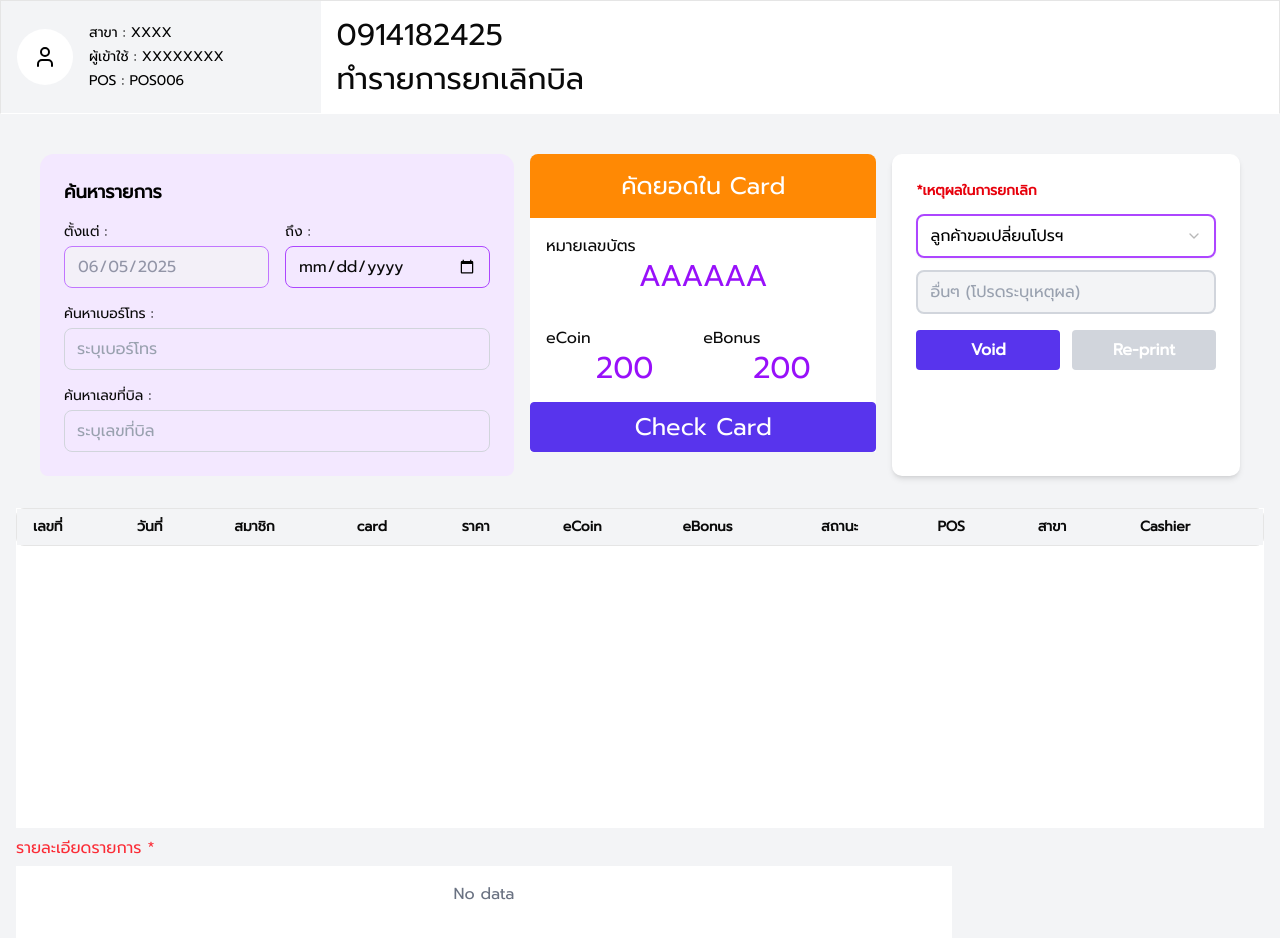
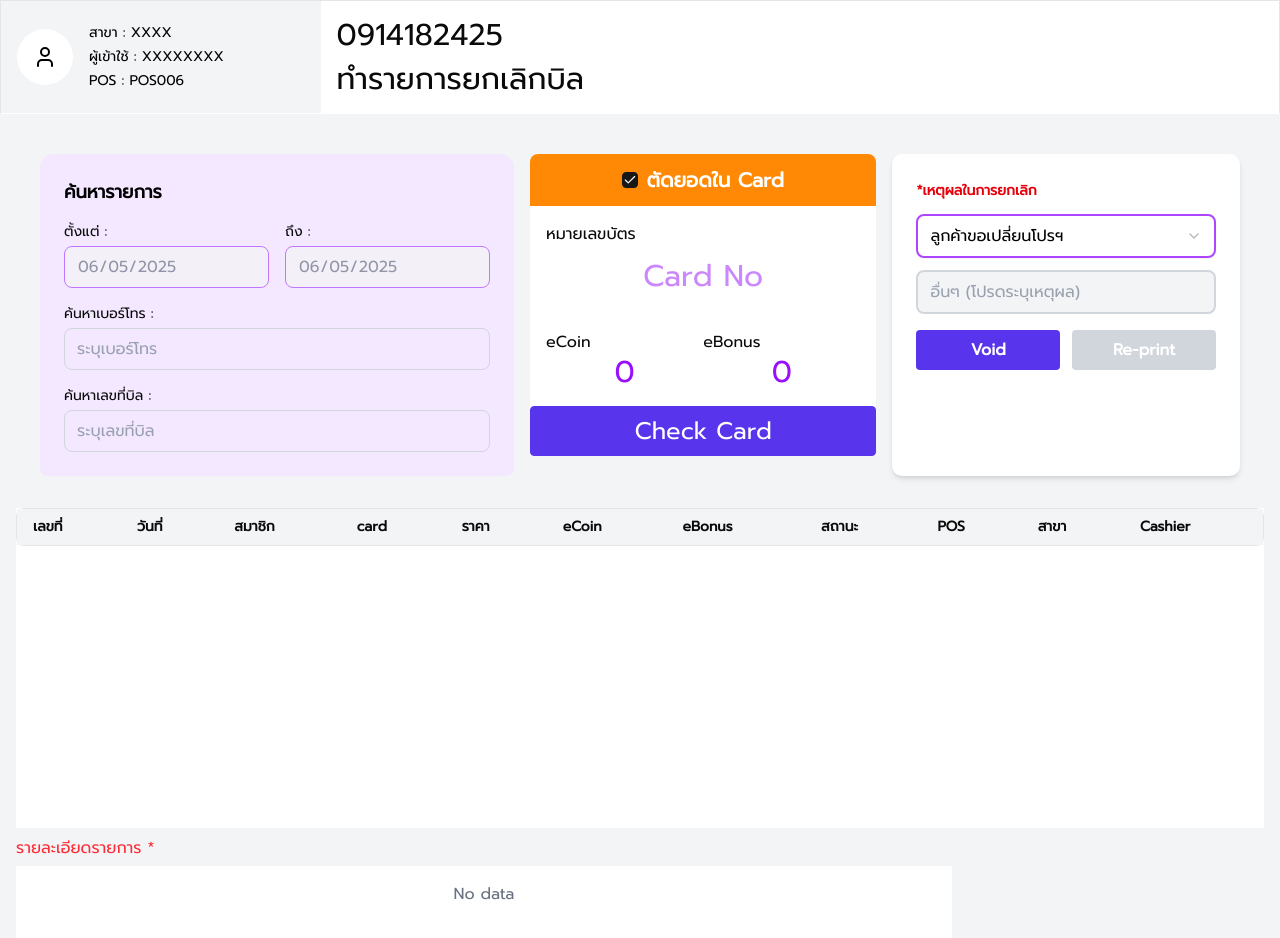
Before and after one commit to ibankky/pos-next-demo, a Next.js app: page /void in a window 1280 px wide. Shown: the top 938 px of the page. Built offline with nearby package versions, Linux system fonts and the light colour scheme.

Commit message:
fix case card ID in sell

```diff
--- a/src/app/(void)/void/page.jsx
+++ b/src/app/(void)/void/page.jsx
@@ -4,7 +4,9 @@ import { Button } from "@/components/ui/button";
 import { useEffect, useState } from "react";
 import DataTable from "@/components/DataTable";
 import Tables from "@/components/TablesVoid";
+import { Checkbox } from "@/components/ui/checkbox";
 import dayjs from "dayjs";
+import Swal from "sweetalert2";
 import {
   Select,
   SelectContent,
@@ -12,6 +14,7 @@ import {
   SelectTrigger,
   SelectValue,
 } from "@/components/ui/select";
+import { usePosStore } from "@/store";
 
 export default function VoidPage() {
   const [loading, setLoading] = useState(true);
@@ -24,14 +27,18 @@ export default function VoidPage() {
   const [pageCount, setPageCount] = useState(1);
   const [formData, setFormData] = useState({
     startDate: dayjs().format("YYYY-MM-DD"),
-    endDate: "",
+    endDate: dayjs().format("YYYY-MM-DD"),
     phone: "",
     billNo: "",
   });
   const [reason, setReason] = useState("ลูกค้าขอเปลี่ยนโปรฯ");
   const [customReason, setCustomReason] = useState("");
-  const [isOther , setIsOther] = useState(false);
-
+  const [isOther, setIsOther] = useState(false);
+  const [cutInCard, setCutInCard] = useState(true);
+  const [cardData , setCardData] = useState("")
+  const [coin , setCoin] = useState(0)
+  const [bonus , setBonus] = useState(0)
+  const member = usePosStore((state) => state.member);
 
   const handleChange = (e) => {
     const { name, value } = e.target;
@@ -62,14 +69,26 @@ export default function VoidPage() {
 
   const fetchPosTransaction = async () => {
     const { startDate, endDate, phone, billNo } = formData;
+
     const query = new URLSearchParams({
       startDate: startDate,
       endDate: endDate,
-      memberTel : phone,
+      memberTel: phone,
       billNo,
     }).toString();
+
+    if (cutInCard && cardData) {
+      // สมมติว่า cardData มีโครงสร้างเป็น object เช่น { card_no: 'ABC123' }
+      Object.entries(cardData).forEach(([key, value]) => {
+        if (value !== undefined && value !== "") {
+          queryParams.append(key, value);
+        }
+      });
+    }
+    //console.log('query');
+    //console.log(query);
     try {
-      const res = await fetch(`/api/pos/transaction?${query}`);
+      const res = await fetch(`/api/pos/transaction?${queryParams.toString()}`);
       if (!res.ok) throw new Error("Failed to fetch branches");
       const json = await res.json();
       setTransaction(json.data.data.result);
@@ -80,12 +99,12 @@ export default function VoidPage() {
   };
 
   const fetchPosSubTransaction = async (bill) => {
-    const billNo = bill
+    const billNo = bill;
     try {
       const res = await fetch(`/api/pos/pos-sub?billNo=${billNo}`);
       if (!res.ok) throw new Error("Failed to fetch branches");
       const json = await res.json();
-      return json.data.data[0]
+      return json.data.data[0];
       //setMenuData(json.data.result);
     } catch (err) {
       console.error("Error loading menuDataList:", err);
@@ -98,10 +117,41 @@ export default function VoidPage() {
       ...item,
       name: subTransaction.menu_name,
     };
-    setSelectedItem((prev) => {
-      const exists = prev.some((i) => i.bill_no === item.bill_no);
-      return exists ? prev : [...prev, newItem];
-    });
+    setSelectedItem([newItem]);
+  };
+
+  const voidTransaction = () => {
+    const payload = {
+      bill_no: billNo,
+      card_no: cardNo,
+      void_reason: voidReason,
+      void_user: voidUser,
+    }
+  }
+
+  const checkCard = async () => {
+    if(cutInCard){
+      if(!cardData){
+        Swal.fire({
+          icon: "warning",
+          title: "กรุณาแสกนบัตร",
+          text: "กรุณาแสกนบัตรก่อนดำเนินการ",
+        });
+        return;
+      }
+    }
+    try {
+      const res = await fetch(`/api/card/check/${cardData}`);
+      if (!res.ok) throw new Error("ไม่สามารถดึงข้อมูลบัตรได้");
+      const json = await res.json();
+      setCoin(json.data.e_coin);
+      setBonus(json.data.e_bonus);
+
+
+    } catch (err) {
+      console.error("Error checking card:", err);
+      alert("เกิดข้อผิดพลาดในการดึงข้อมูลบัตร");
+    }
   };
 
   const columns = [
@@ -205,7 +255,8 @@ export default function VoidPage() {
                 name="endDate"
                 value={formData.endDate}
                 onChange={handleChange}
-                className="border border-purple-500 rounded-md px-3 py-2 outline-none focus:ring-2 focus:ring-purple-400"
+                disabled
+               className="border border-purple-500 rounded-md px-3 py-2 outline-none focus:ring-2 focus:ring-purple-400 disabled:bg-gray-100 disabled:text-gray-500 disabled:cursor-not-allowed disabled:opacity-70"
               />
             </div>
           </div>
@@ -234,29 +285,49 @@ export default function VoidPage() {
         </div>
         <div className="w-3/5 flex gap-4">
           <div className="w-1/2 flex flex-col">
-            <div className="bg-orange-400 rounded-tl-md rounded-tr-md">
-              <div className="text-white p-4 text-center text-2xl">
-                คัดยอดใน Card
-              </div>
+            <div className="bg-orange-400 rounded-tl-md rounded-tr-md flex items-center justify-center gap-2 px-4 py-4">
+              <Checkbox
+                id="cut-in-card"
+                checked={cutInCard}
+                onCheckedChange={(checked) => setCutInCard(!!checked)}
+              />
+              <label
+                htmlFor="cut-in-card"
+                className="text-white text-xl font-bold leading-none"
+              >
+                ตัดยอดใน Card
+              </label>
             </div>
             <div className="flex flex-col bg-white px-4 py-4">
               <div>หมายเลขบัตร</div>
-              <div className="text-3xl text-purple-600 text-center">AAAAAA</div>
+              <input
+                  type="text"
+                  placeholder="Card No"
+                  className="text-3xl text-purple-600 text-center py-3 w-full outline-none rounded"
+                  maxLength={10}
+                  onChange={(e) =>
+                    setCardData(e.target.value)
+                  }
+                  value={cardData}
+
+
+                />
             </div>
-            <div className="flex bg-white px-4 py-4">
+            <div className="flex bg-white px-4 pt-2 pb-4">
               <div className="w-1/2">
                 <div>eCoin</div>
-                <div className="text-3xl text-purple-600 text-center">200</div>
+                <div className="text-3xl text-purple-600 text-center">{coin}</div>
               </div>
               <div className="w-1/2">
                 <div>eBonus</div>
-                <div className="text-3xl text-purple-600 text-center">200</div>
+                <div className="text-3xl text-purple-600 text-center">{bonus}</div>
               </div>
             </div>
             <div className="flex bg-white">
               <button
                 type="button"
                 className="w-full border  border-[#5834ED] bg-[#5834ED] text-white rounded py-2 text-center text-2xl"
+                onClick={checkCard}
               >
                 Check Card
               </button>
--- /dev/null
+++ b/src/app/api/pos/pos-void/route.js
@@ -0,0 +1,25 @@
+export async function POST(req) {
+    try {
+      const body = await req.json();
+
+      const response = await fetch('http://139.59.223.142/api/pos-void', {
+        method: 'POST',
+        headers: {
+          Accept: 'application/json',
+          Authorization: 'Basic YWRtaW46NDMyMQ==',
+          'Content-Type': 'application/json',
+        },
+        body: JSON.stringify(body),
+      });
+
+      if (!response.ok) {
+        const error = await response.json();
+        return Response.json({ error }, { status: response.status });
+      }
+
+      const result = await response.json();
+      return Response.json(result);
+    } catch (err) {
+      return Response.json({ message: 'Internal Server Error', error: String(err) }, { status: 500 });
+    }
+  }
--- a/src/components/HeaderVoidPage.jsx
+++ b/src/components/HeaderVoidPage.jsx
@@ -4,6 +4,7 @@ import { useRouter } from 'next/navigation';
 import { useAuthStore } from '@/store';
 import { Button } from '@/components/ui/button';
 import { User } from "lucide-react";
+import { usePosStore } from "@/store";
 
 export default function HeaderSellpage() {
   const user = useAuthStore((state) => state.user);
@@ -14,7 +15,7 @@ export default function HeaderSellpage() {
     logout(); // ล้าง Zustand state
     router.push('/login'); // redirect
   };
-
+  const member = usePosStore((state) => state.member);
   return (
     <header className="flex justify-between items-center border-b-white border">
       <div className="w-1/4 flex items-center bg-gray-100 p-4 h-full">
@@ -34,7 +35,7 @@ export default function HeaderSellpage() {
         <div className="flex">
             <div className="w-4/5">
                 <div className="flex flex-col gap-2">
-                    <div className="text-3xl">0914182425</div>
+                    <div className="text-3xl">{member.phone ? member.phone : '0914182425'  }</div>
                     <div className="text-3xl">ทำรายการยกเลิกบิล</div>
                 </div>
             </div>
--- a/src/store/posStore.js
+++ b/src/store/posStore.js
@@ -7,8 +7,8 @@ const usePosStore = create((set, get) => ({
   totalecoin: 0,
   memberTelephone: "",
   member: {
-    phone: '',
-    name: ''
+    phone: "",
+    name: "",
   },
   cardDataStore: {
     card_no: "",
@@ -87,8 +87,14 @@ const usePosStore = create((set, get) => ({
       return {
         selectedItems: updatedItems,
         totalAmount: updatedItems.reduce((sum, i) => sum + i.price * i.qty, 0),
-          totalecoin: updatedItems.reduce((sum, i) => sum + (i.e_coin || 0) * i.qty, 0),
-          totalebonus: updatedItems.reduce((sum, i) => sum + (i.e_bonus || 0) * i.qty, 0),
+        totalecoin: updatedItems.reduce(
+          (sum, i) => sum + (i.e_coin || 0) * i.qty,
+          0
+        ),
+        totalebonus: updatedItems.reduce(
+          (sum, i) => sum + (i.e_bonus || 0) * i.qty,
+          0
+        ),
       };
     }),
 
@@ -103,13 +109,13 @@ const usePosStore = create((set, get) => ({
       },
     }),
   setMember: (data) => set({ member: data }),
-  clearMember:  () => {
+  clearMember: () => {
     set({
       member: {
-        phone: '',
-        name: ''
+        phone: "",
+        name: "",
       },
-    })
+    });
   },
   clearTelePhone: () => {
     set({
@@ -117,11 +123,31 @@ const usePosStore = create((set, get) => ({
     });
   },
   removeItemByMenuId: (menuId) =>
-    set((state) => ({
-      selectedItems: state.selectedItems.filter(
+    set((state) => {
+      const updatedItems = state.selectedItems.filter(
         (item) => item.menu_id !== menuId
-      ),
-    })),
+      );
+
+      const totalAmount = updatedItems.reduce(
+        (sum, item) => sum + (item.totalprice ?? 0),
+        0
+      );
+      const totalecoin = updatedItems.reduce(
+        (sum, item) => sum + (item.totalecoin ?? 0),
+        0
+      );
+      const totalebonus = updatedItems.reduce(
+        (sum, item) => sum + (item.totalebonus ?? 0),
+        0
+      );
+
+      return {
+        selectedItems: updatedItems,
+        totalAmount,
+        totalecoin,
+        totalebonus,
+      };
+    }),
 }));
 
 export default usePosStore;
```
Also changed, not shown: src/app/(sell)/topup/page.jsx (+19 -10 lines), src/components/Member.jsx (+5 -6 lines). Lines whose indentation alone changed are shown as unchanged.
